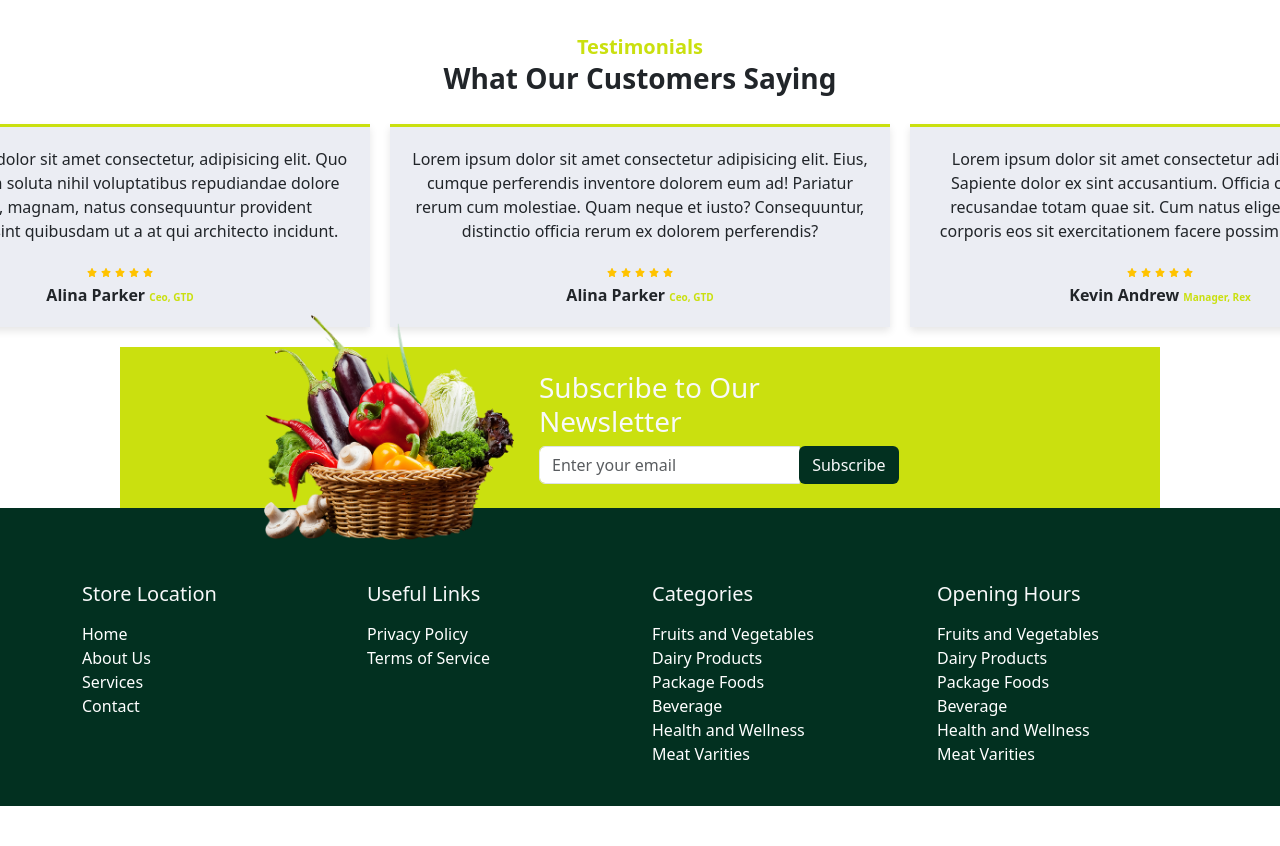
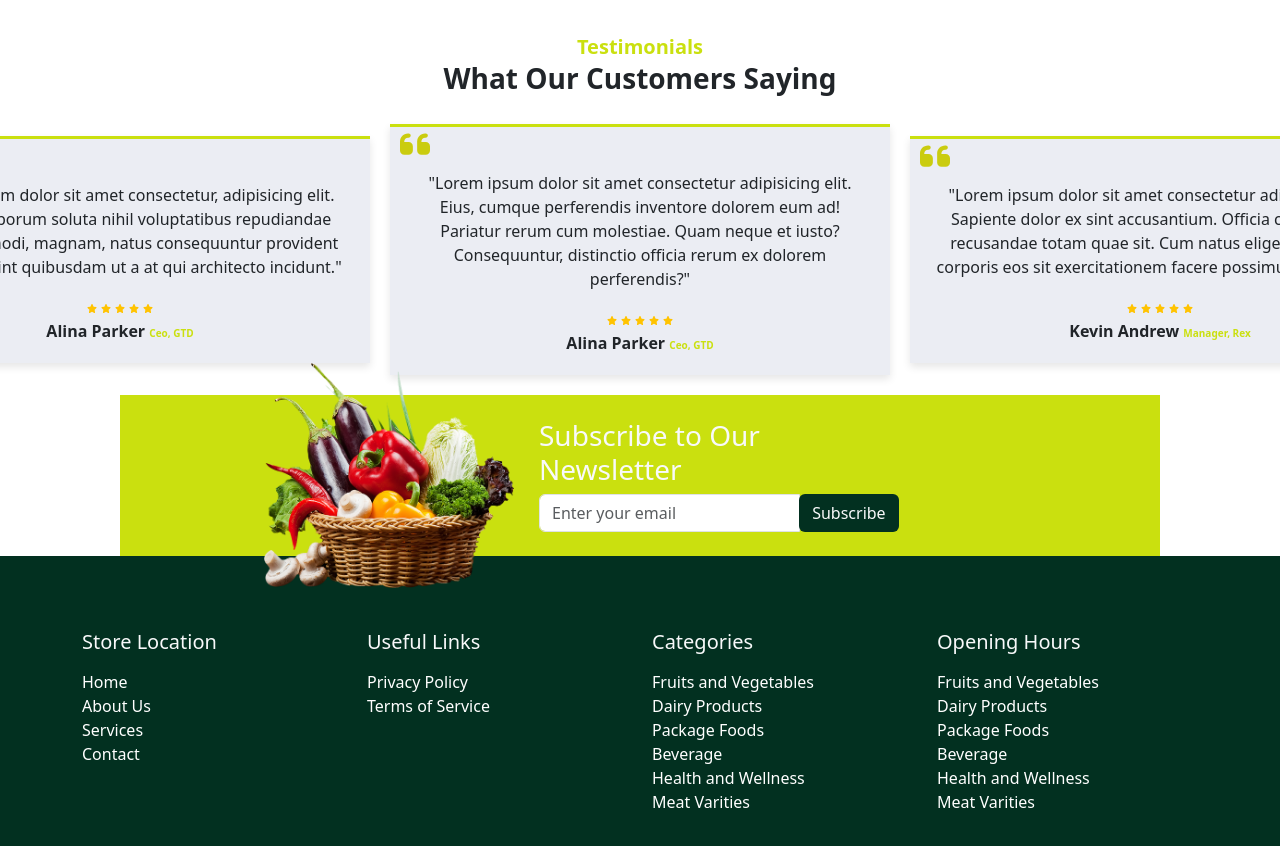
Before and after one commit to MrunalRangdal01/groceryApp, a plain HTML site: page index.html in a window 1280 px wide. Shown: the part 1390-2236 px from the top of the page. Before the commit the page ends 2196 px from the top, so only its background shows below. Drawn offline with nearby package versions, Linux system fonts and the light colour scheme.

Commit message:
icons added to testimonials

```diff
--- a/index.html
+++ b/index.html
@@ -450,11 +450,14 @@
 
         <div class="cardT-row">
             <!-- Card 1 -->
-            <div class="cardT">
+            <div class="cardT" style="position: relative;">
+                <span style="position: absolute; top: 0; left: 10px;">
+                    <img src="assets/svg/quotes.svg" alt="" width="30">
+                </span><br>
                 <p>
-                    Lorem ipsum dolor sit amet consectetur, adipisicing elit. Quo eum laborum soluta nihil voluptatibus
+                   " Lorem ipsum dolor sit amet consectetur, adipisicing elit. Quo eum laborum soluta nihil voluptatibus
                     repudiandae dolore commodi, magnam, natus consequuntur provident temporibus sint quibusdam ut a at
-                    qui architecto incidunt.
+                    qui architecto incidunt."
                 </p>
                 <img src="assets/svg/starSolidYellow.svg" alt="" width="10">
                 <img src="assets/svg/starSolidYellow.svg" alt="" width="10">
@@ -468,11 +471,14 @@
             </div>
 
             <!-- Card 2 -->
-            <div class="cardT">
+            <div class="cardT" style="position: relative;">
+                <span style="position: absolute; top: 0; left: 10px;">
+                    <img src="assets/svg/quotes.svg" alt="" width="30">
+                </span><br>
                 <p>
-                    Lorem ipsum dolor sit amet consectetur adipisicing elit. Eius, cumque perferendis inventore dolorem
+                    "Lorem ipsum dolor sit amet consectetur adipisicing elit. Eius, cumque perferendis inventore dolorem
                     eum ad! Pariatur rerum cum molestiae. Quam neque et iusto? Consequuntur, distinctio officia rerum ex
-                    dolorem perferendis?
+                    dolorem perferendis?"
                 </p>
                 <img src="assets/svg/starSolidYellow.svg" alt="" width="10">
                 <img src="assets/svg/starSolidYellow.svg" alt="" width="10">
@@ -484,11 +490,12 @@
             </div>
 
             <!-- Card 3 -->
-            <div class="cardT">
+            <div class="cardT" style="position: relative;">
+                <span style="position: absolute; top: 0; left: 10px;">
+                    <img src="assets/svg/quotes.svg" alt="" width="30">
+                </span><br>
                 <p>
-                    Lorem ipsum dolor sit amet consectetur adipisicing elit. Sapiente dolor ex sint accusantium. Officia
-                    consequatur recusandae totam quae sit. Cum natus eligendi incidunt corporis eos sit exercitationem
-                    facere possimus quisquam!
+                    "Lorem ipsum dolor sit amet consectetur adipisicing elit. Sapiente dolor ex sint accusantium. Officia consequatur recusandae totam quae sit. Cum natus eligendi incidunt corporis eos sit exercitationem facere possimus quisquam!"
                 </p>
                 <img src="assets/svg/starSolidYellow.svg" alt="" width="10">
                 <img src="assets/svg/starSolidYellow.svg" alt="" width="10">
@@ -496,9 +503,9 @@
                 <img src="assets/svg/starSolidYellow.svg" alt="" width="10">
                 <img src="assets/svg/starSolidYellow.svg" alt="" width="10">
                 <br>
-                <span><b>Kevin Andrew <span style="font-size: 10px; color:rgb(202,224,15)">Manager,
-                            Rex</span></b></span>
+                <span><b>Kevin Andrew <span style="font-size: 10px; color:rgb(202,224,15)">Manager, Rex</span></b></span>
             </div>
+
         </div>
 
     </div>
```
Also changed, not shown: assets/svg/quotes.svg (added).
